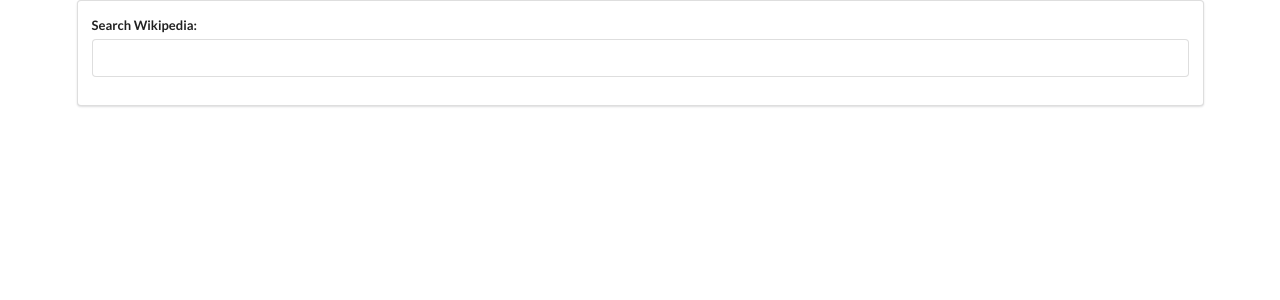
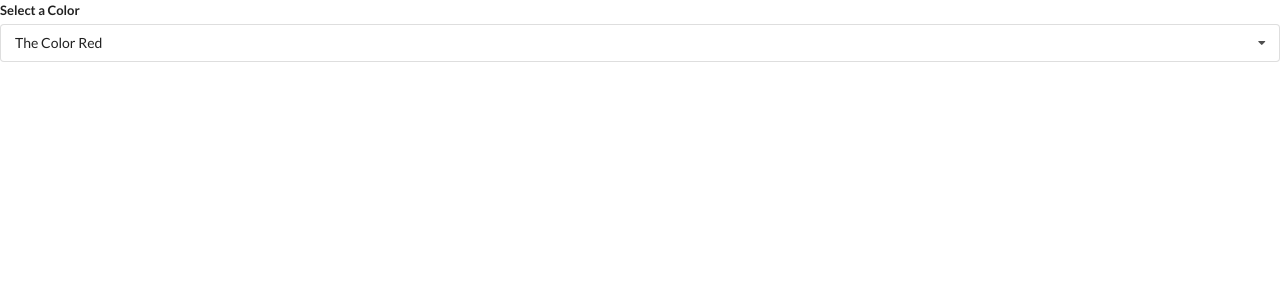
Before and after one commit to jarcillas/widgets-showcase, a React (Create React App) app: page / in a window 1280 px wide. Shown: the top 300 px of the page. Built offline with nearby package versions, Linux system fonts and the light colour scheme.

Commit message:
add dropdown component 2

```diff
--- a/src/components/App.js
+++ b/src/components/App.js
@@ -2,6 +2,7 @@
 import Accordion from './Accordion';
 import AccordionInput from './AccordionInput';
 import Search from './Search';
+import Dropdown from './Dropdown';
 
 const App = () => {
   const initialitems = [
@@ -19,11 +20,33 @@
     setItems([...items, item]);
   };
 
+  const options = [
+    {
+      label: 'The Color Red',
+      value: 'red',
+    },
+    {
+      label: 'The Color Green',
+      value: 'green',
+    },
+    {
+      label: 'The Color Blue',
+      value: 'blue',
+    },
+  ];
+
+  const [selected, setSelected] = useState(options[0]);
+
   return (
     <div>
       {/* <Accordion items={items} />
       <AccordionInput addItem={addItem} /> */}
-      <Search />
+      {/* <Search /> */}
+      <Dropdown
+        options={options}
+        selected={selected}
+        onSelectedChange={setSelected}
+      />
     </div>
   );
 };
```
